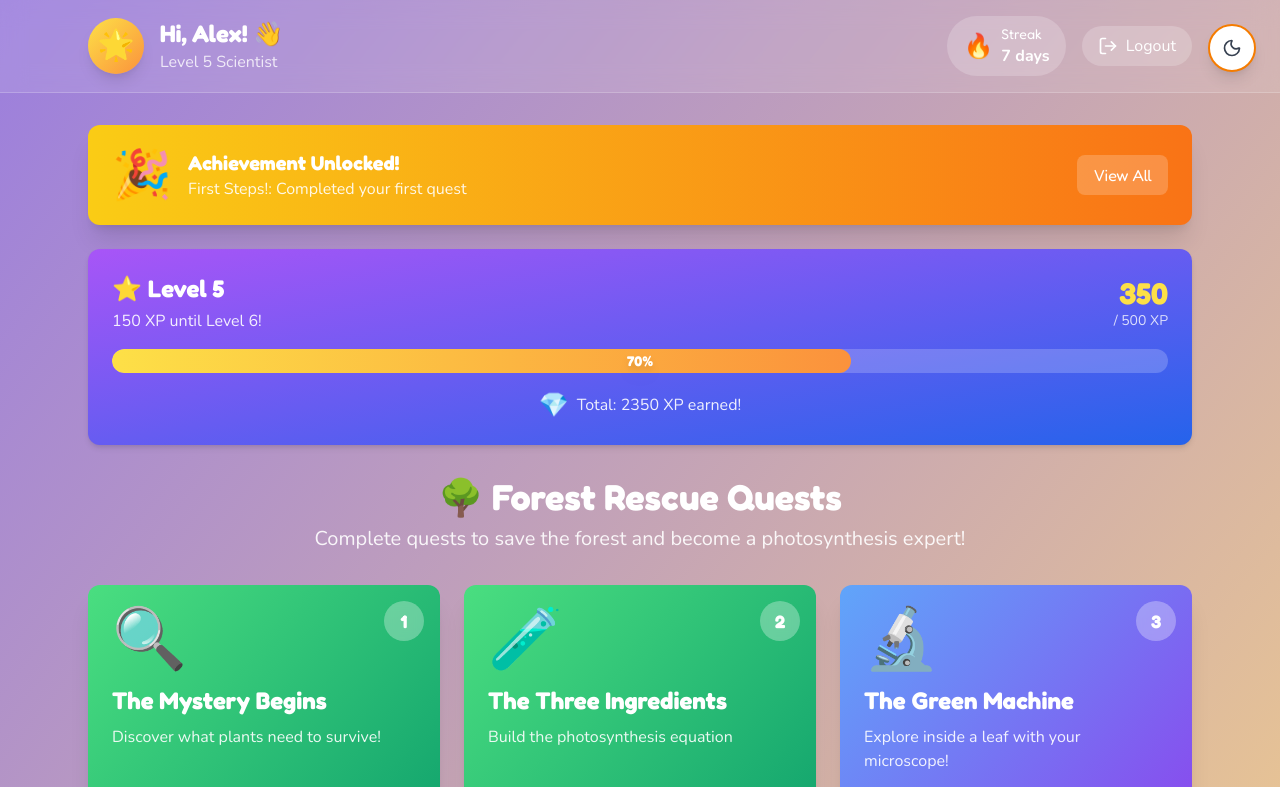
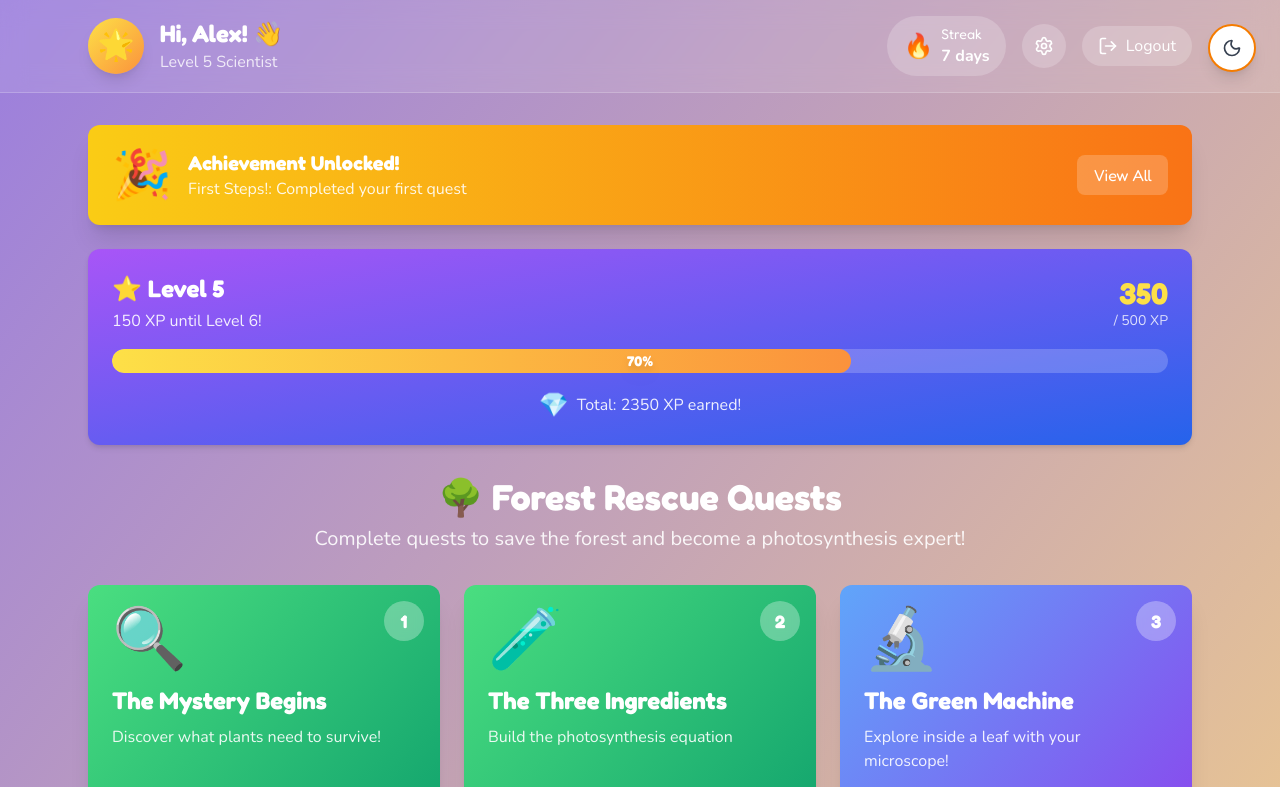
Before and after one commit to dimitriderose/quest-learn, a Next.js app in the folder frontend/: page /student/dashboard in a window 1280 px wide. Shown: the top 787 px of the page. Built offline with nearby package versions, Linux system fonts and the light colour scheme.

Commit message:
Add profile settings button to student header
Updated StudentHeader to open profile modal when settings icon is clicked.
- Changed generic ⚙️ emoji to Settings icon from lucide-react
- Added modal state management
- Renders StudentProfileModal component

```diff
--- a/frontend/components/student/dashboard/StudentHeader.tsx
+++ b/frontend/components/student/dashboard/StudentHeader.tsx
@@ -1,8 +1,10 @@
 "use client";
 
+import { useState } from "react";
 import { ThemeToggle } from "@/components/ThemeToggle";
 import { useAuth } from "@/lib/contexts/AuthContext";
-import { LogOut } from "lucide-react";
+import { LogOut, Settings } from "lucide-react";
+import { StudentProfileModal } from "./StudentProfileModal";
 
 interface Student {
   name: string;
@@ -16,8 +18,10 @@ interface StudentHeaderProps {
 
 export function StudentHeader({ student }: StudentHeaderProps) {
   const { logout } = useAuth();
+  const [showProfileModal, setShowProfileModal] = useState(false);
 
   return (
+    <>
       <header className="bg-white/10 backdrop-blur-md border-b border-white/20">
         <div className="max-w-6xl mx-auto px-6 py-4">
           <div className="flex items-center justify-between">
@@ -47,6 +51,14 @@ export function StudentHeader({ student }: StudentHeaderProps) {
               <ThemeToggle />
 
               <button
+                onClick={() => setShowProfileModal(true)}
+                className="flex items-center gap-2 bg-white/20 hover:bg-white/30 rounded-full p-3 transition-colors"
+                title="Settings"
+              >
+                <Settings className="w-5 h-5 text-white" />
+              </button>
+
+              <button
                 onClick={logout}
                 className="flex items-center gap-2 bg-white/20 hover:bg-white/30 rounded-full px-4 py-2 transition-colors text-white font-nunito"
                 title="Logout"
@@ -58,5 +70,11 @@ export function StudentHeader({ student }: StudentHeaderProps) {
           </div>
         </div>
       </header>
+
+      <StudentProfileModal
+        isOpen={showProfileModal}
+        onClose={() => setShowProfileModal(false)}
+      />
+    </>
   );
 }
```
Lines whose indentation alone changed are shown as unchanged.
